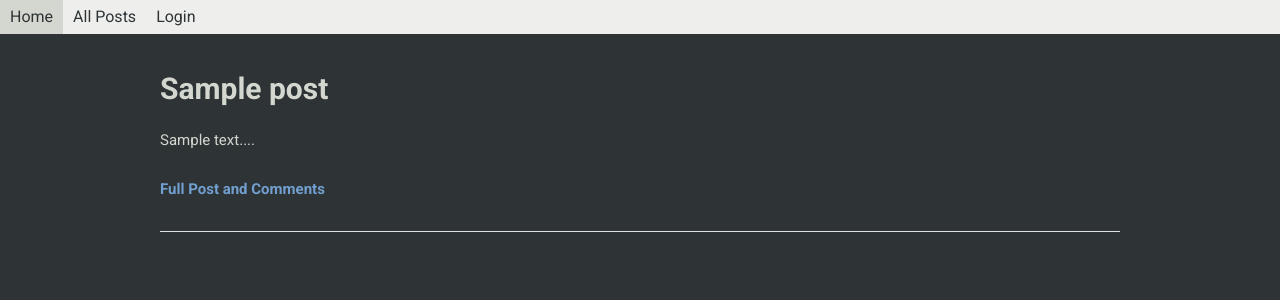
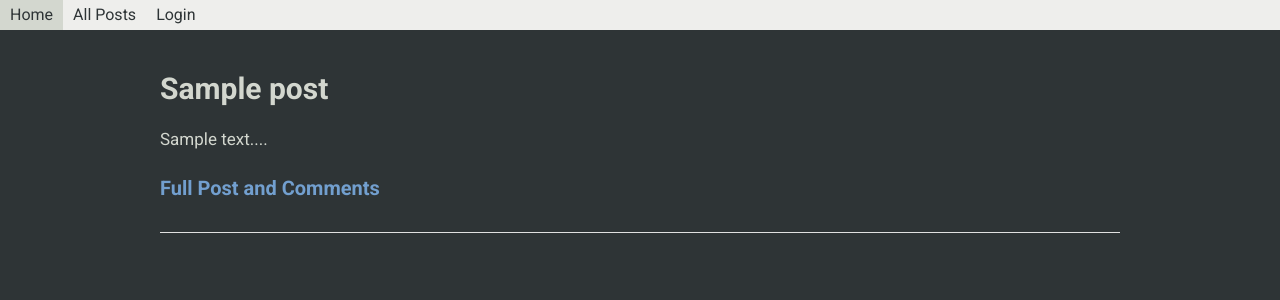
Before and after one commit to c-mart/smog, a Flask app: template smog/templates/multiple_posts.html in a window 1280 px wide. Shown: the top 300 px of the page. Run offline with Flask 2, Linux system fonts and the light colour scheme; tables that the repository leaves empty hold one stand-in row (values such as "Sample post"); the template is opened without the code that fills it: values that come from a table or form of the project are taken from there, most other values are stand-ins (such as "Sample title", 1, 10 or a date in 2020); parts of the project's set-up code (start-up, migrations or seed data) failed here and were passed over.

Commit message:
font tweaks

```diff
--- a/smog/static/custom.css
+++ b/smog/static/custom.css
@@ -8,6 +8,8 @@
 
 body {
     font-family: "Roboto", Helvetica, Arial, sans-serif;
+    font-size: 1.7em; /* currently ems cause chrome bug misinterpreting rems on body element */
+    line-height: 1.35;
 }
 
 h1, h2, h3, h4, h5, h6 {
@@ -49,6 +51,11 @@ ul {
 }
 
 a { text-decoration: none; }
+
+.prominent-link {
+    font-size: 2rem;
+    font-weight: 700;
+}
 
 .flash {
     border: 2px solid #f57900;
--- a/smog/templates/includes/post_preview.html
+++ b/smog/templates/includes/post_preview.html
@@ -1,5 +1,5 @@
 <div class="post-preview">
     {{ post.body | post_preview() | render_markdown() | safe }}
-    <a href="{{ url_for('view_posts', permalink=post.permalink) }}"><strong>Full Post and Comments</strong></a>
+    <a href="{{ url_for('view_posts', permalink=post.permalink) }}" class="prominent-link">Full Post and Comments</a>
     <hr />
 </div>
```
Also changed, not shown: planning.md (+2 -1 lines).
